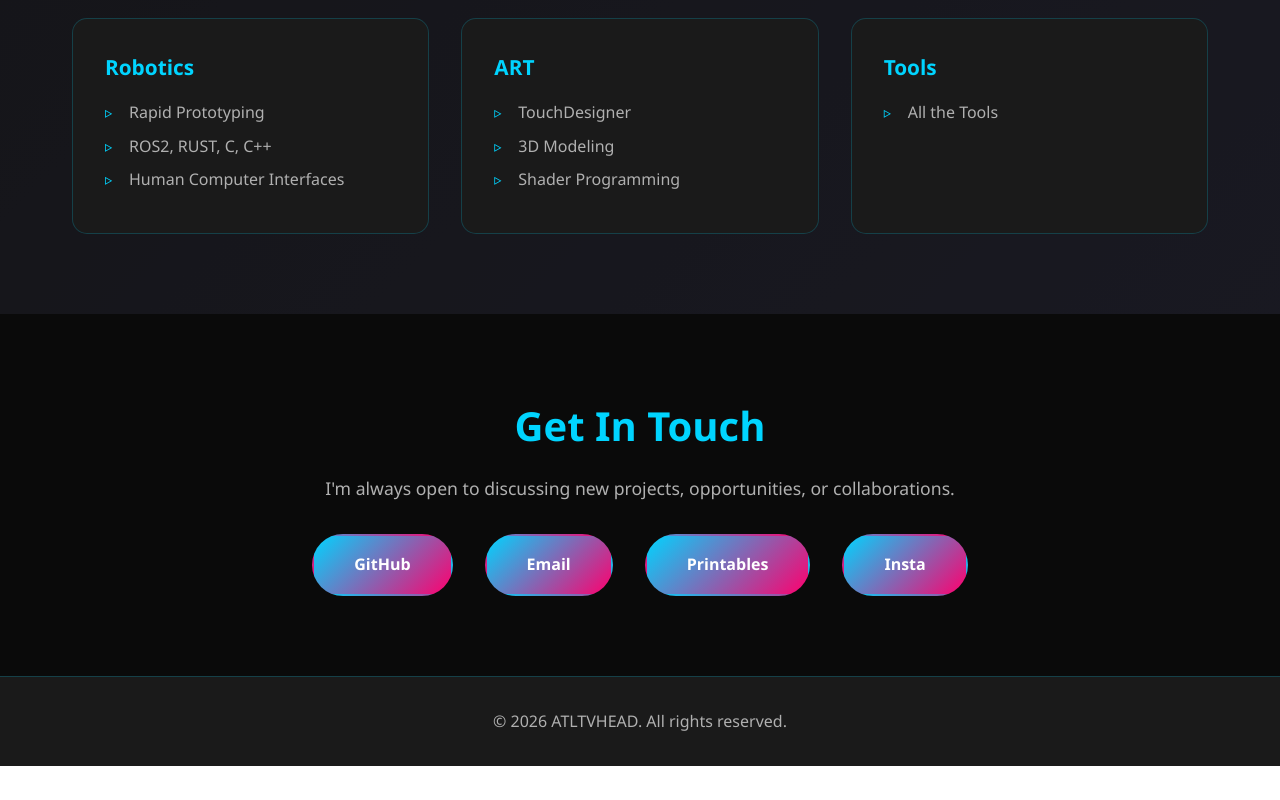
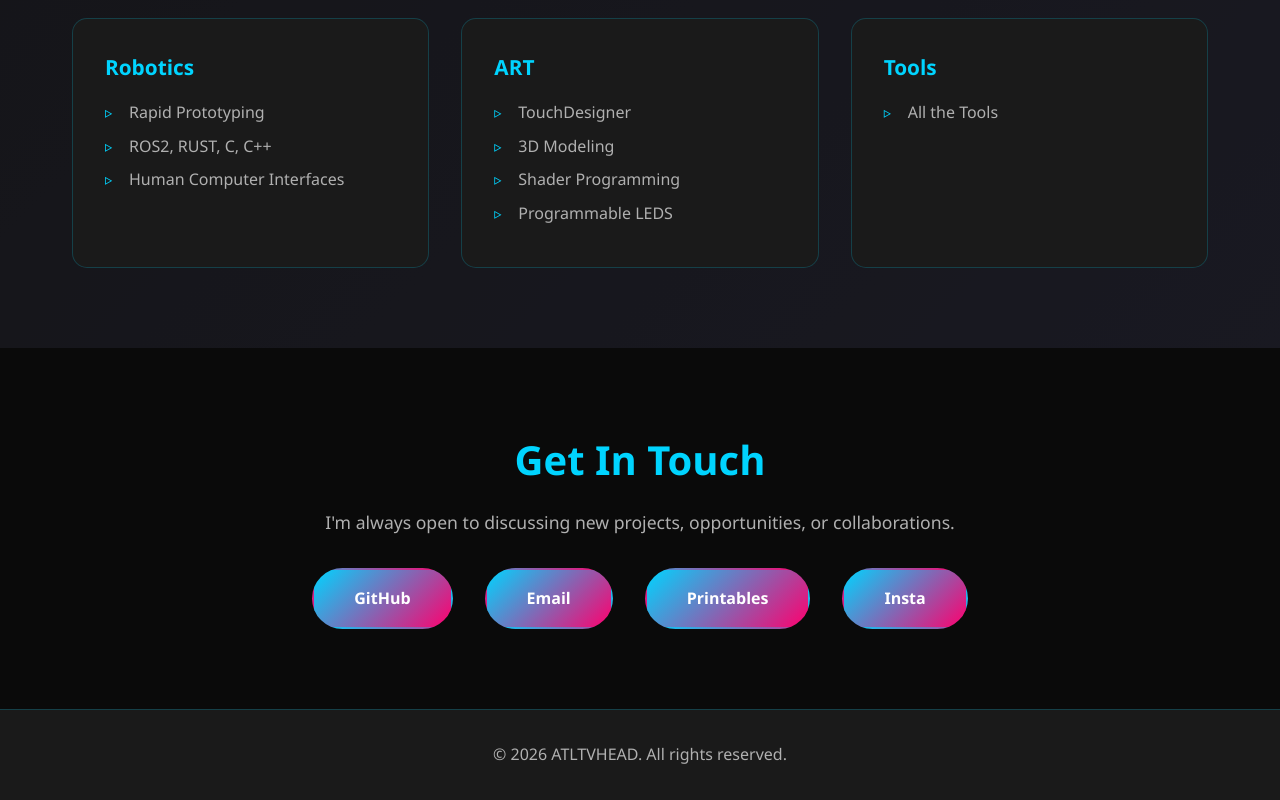
Before and after one commit to ATLTVHEAD/atltvhead.github.io, a website: page portfolio.html in a window 1280 px wide. Shown: the part 1590-2390 px from the top of the page. Before the commit the page ends 2356 px from the top, so only its background shows below. Drawn offline with Linux system fonts and the light colour scheme.

Commit message:
Add 'Programmable LEDS' to skills list

```diff
--- a/portfolio.html
+++ b/portfolio.html
@@ -87,6 +87,7 @@
                         <li>TouchDesigner</li>
                         <li>3D Modeling</li>
                         <li>Shader Programming</li>
+                        <li>Programmable LEDS</li>
                     </ul>
                 </div>
                 <div class="skill-category">
```
